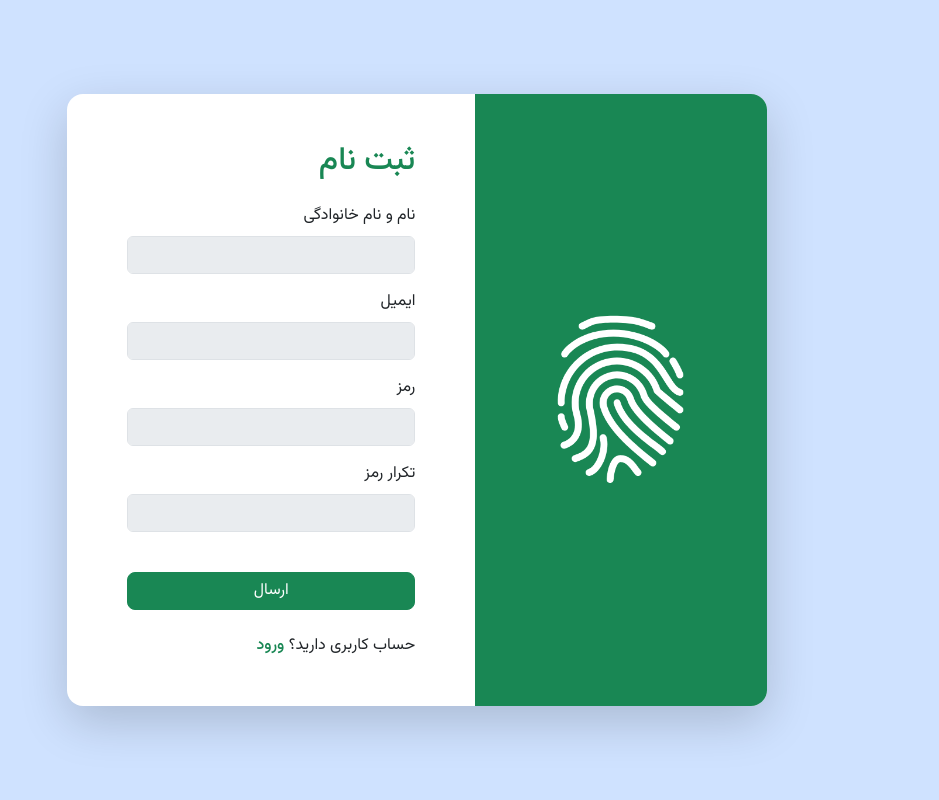
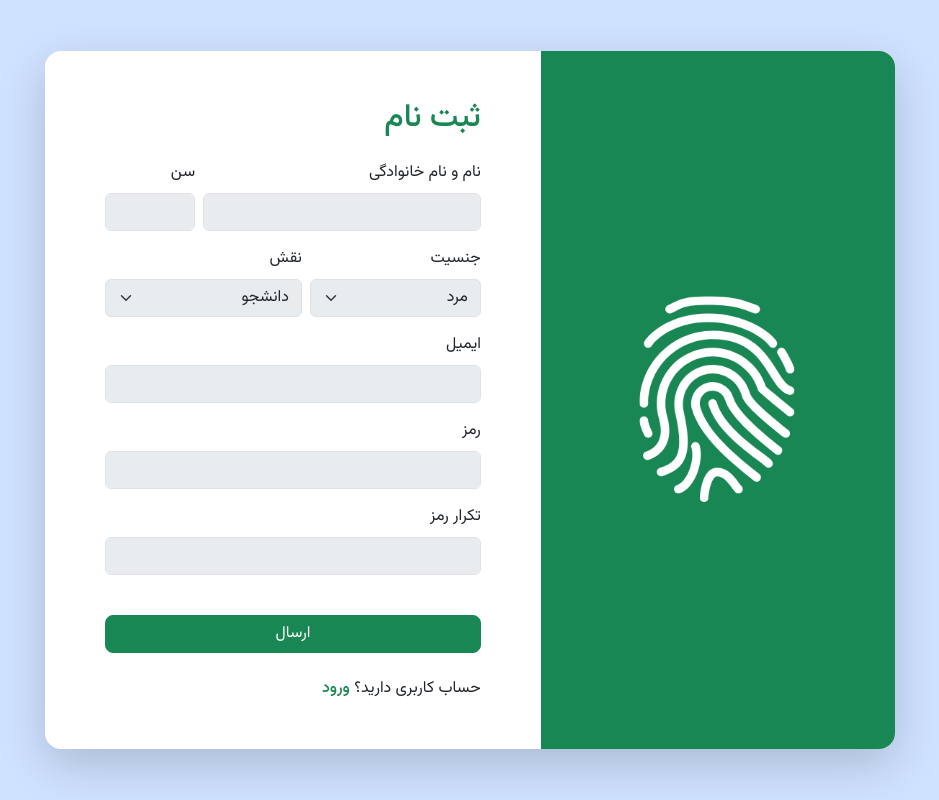
Before and after one commit to amireasadi/Angular-Asp-identity-jwt-practice, an Angular app in the folder AuthECClient/: page /signup in a window 1280 px wide. Shown: the whole page, without its empty margins (313-1252 px from the left). Built offline with nearby package versions, Linux system fonts and the light colour scheme.

Commit message:
add gender, age, role to registration form

```diff
--- a/AuthECClient/src/app/user/registration/registration.component.html
+++ b/AuthECClient/src/app/user/registration/registration.component.html
@@ -4,10 +4,36 @@
   </h2>
 </div>
 <form [formGroup]="form" (ngSubmit)="onSubmit()" >
-  <div class="mb-3">
-    <label for="full-name" class="form-label">نام و نام خانوادگی</label>
-    <input formControlName="fullName" type="text" class="form-control bg-body-secondary" id="full-name" [class.is-invalid]="isInvalid('fullName')">
-    <div class="invalid-feedback" *ngIf="getControl('fullName')?.hasError('required')">این فیلد الزامی است.</div>
+  <div class="mb-3 d-flex justify-content-between align-items-center gap-2">
+    <div class="flex-grow-1">
+      <label for="full-name" class="form-label">نام و نام خانوادگی</label>
+      <input formControlName="fullName" type="text" class="form-control bg-body-secondary" id="full-name" [class.is-invalid]="isInvalid('fullName')">
+      <div class="invalid-feedback" *ngIf="getControl('fullName')?.hasError('required')">این فیلد الزامی است.</div>
+    </div>
+    <div class="">
+      <label for="age" class="form-label">سن</label>
+      <input formControlName="age" type="number" min="18" max="100" class="form-control bg-body-secondary" id="age"
+             [class.is-invalid]="isInvalid('age')">
+      <div class="invalid-feedback" *ngIf="getControl('age')?.hasError('required')">این فیلد الزامی است.</div>
+      <div class="invalid-feedback" *ngIf="getControl('age')?.hasError('min')">حداقل ۱۸ سال</div>
+      <div class="invalid-feedback" *ngIf="getControl('age')?.hasError('max')">حداکثر ۱۰۰ سال</div>
+    </div>
+  </div>
+  <div class="mb-3 d-flex justify-content-between align-items-center gap-2">
+    <div class="flex-grow-1">
+      <label for="gender" class="form-label">جنسیت</label>
+      <select id="gender" formControlName="gender" class="form-select bg-body-secondary" aria-label="Default select example">
+        <option selected value="Male">مرد</option>
+        <option value="Female">زن</option>
+      </select>
+    </div>
+    <div class="flex-grow-1">
+      <label for="role" class="form-label">نقش</label>
+      <select id="role" formControlName="role" class="form-select bg-body-secondary" aria-label="Default select example">
+        <option selected value="Teacher">استاد</option>
+        <option value="Student">دانشجو</option>
+      </select>
+    </div>
   </div>
   <div class="mb-3">
     <label for="email" class="form-label">ایمیل</label>
--- a/AuthECClient/src/app/user/registration/registration.component.ts
+++ b/AuthECClient/src/app/user/registration/registration.component.ts
@@ -29,6 +29,9 @@ export class RegistrationComponent implements OnInit{
 
   form = new FormGroup({
     fullName: new FormControl('', Validators.required),
+    gender: new FormControl('Male', Validators.required),
+    age: new FormControl('', [Validators.required, Validators.min(18), Validators.max(100)]),
+    role: new FormControl('Student', Validators.required),
     email: new FormControl('', [Validators.required, Validators.email]),
     password: new FormControl('', [Validators.required, Validators.minLength(6), Validators.pattern(/(?=.*[^a-zA-Z0-9 ])/)]),
     confirmPassword: new FormControl(''),
--- a/AuthECClient/src/app/user/user.component.html
+++ b/AuthECClient/src/app/user/user.component.html
@@ -1,7 +1,7 @@
 <div class="container">
   <div class="row vh-100 d-flex align-items-center justify-content-center">
-    <div class="" style="max-width: 700px;">
-      <div class="row rounded-4 border-0 shadow-lg bg-white" style="min-height:450px;">
+    <div class="" style="max-width: 850px;">
+      <div class="row rounded-4 border-0 shadow-lg bg-white" >
         <div class="col-md-5 d-md-flex align-items-center justify-content-center d-none bg-success rounded-start-4">
           <img [priority]="true" ngSrc="../../assets/authec-logo.png" height="298" width="229" class="w-50 h-50 object-fit-contain" alt="logo" >
         </div>
```
